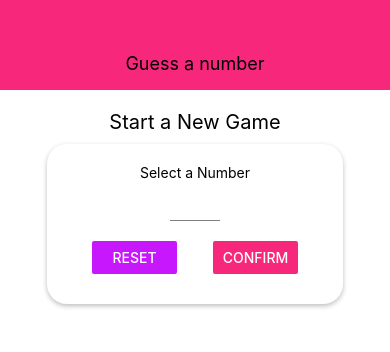
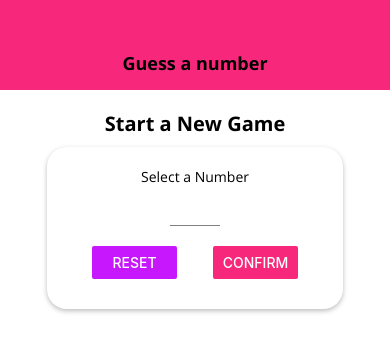
Before and after one commit to floroz/floroz-react-native-guess-a-number, a React Native app: screen / in a window 390 px wide. Shown: the top 352 px of the page. Built offline with nearby package versions, Linux system fonts and the light colour scheme.

Commit message:
fonts and global styles

```diff
--- a/App.js
+++ b/App.js
@@ -1,13 +1,34 @@
 import React from "react";
-import { StyleSheet, Text, View } from "react-native";
+import { StyleSheet, View } from "react-native";
+import * as Font from "expo-font";
+import { AppLoading } from "expo";
 import Header from "./components/Header";
 import StartGameScreen from "./screens/StartGameScreen";
 import GameScreen from "./screens/GameScreen";
 import GameOverScreen from "./components/GameOverScreen";
+import Fonts from "./constants/fonts";
+
+const fetchFonts = () => {
+  return Font.loadAsync({
+    "open-sans": require("./assets/fonts/OpenSans-Regular.ttf"),
+    "open-sans-bold": require("./assets/fonts/OpenSans-Bold.ttf"),
+  });
+};
 
 export default function App() {
   const [userNum, setUserNum] = React.useState(null);
   const [attempts, setAttempts] = React.useState(0);
+  const [isMounted, setIsMounted] = React.useState(false);
+
+  if (!isMounted) {
+    return (
+      <AppLoading
+        startAsync={fetchFonts}
+        onFinish={() => setIsMounted(true)}
+        onError={(err) => console.error(err)}
+      />
+    );
+  }
 
   const startGameHandler = (selectedNumber) => {
     setUserNum(selectedNumber);
@@ -21,6 +42,11 @@ export default function App() {
     setAttempts(numOfRounds);
   };
 
+  const onPlayAgain = () => {
+    setAttempts(0);
+    setUserNum(null);
+  };
+
   let content = <StartGameScreen startGameHandler={startGameHandler} />;
 
   if (userNum && attempts <= 0) {
@@ -32,7 +58,13 @@ export default function App() {
       />
     );
   } else if (attempts > 0) {
-    content = <GameOverScreen attempts={attempts} />;
+    content = (
+      <GameOverScreen
+        attempts={attempts}
+        onPlayAgain={onPlayAgain}
+        userNumber={userNum}
+      />
+    );
   }
 
   return (
@@ -46,5 +78,6 @@ export default function App() {
 const styles = StyleSheet.create({
   screen: {
     flex: 1,
+    fontFamily: Fonts.openSans,
   },
 });
--- a/components/GameOverScreen.js
+++ b/components/GameOverScreen.js
@@ -1,12 +1,15 @@
 import React from "react";
-import { StyleSheet, Text, View } from "react-native";
+import { StyleSheet, Text, Button } from "react-native";
+import Card from "./Card";
 
 const GameOverScreen = (props) => {
   return (
-    <View style={styles.screen}>
+    <Card style={styles.screen}>
       <Text>The Game is Over</Text>
+      <Text>The user number was {props.userNumber}</Text>
       <Text>Computer has guessed in {props.attempts} attemps</Text>
-    </View>
+      <Button title="Play again" onPress={props.onPlayAgain} />
+    </Card>
   );
 };
 
--- a/components/Header.js
+++ b/components/Header.js
@@ -22,6 +22,7 @@ const style = StyleSheet.create({
   headerTitle: {
     color: "black",
     fontSize: 18,
+    fontFamily: "open-sans-bold",
   },
 });
 
--- /dev/null
+++ b/constants/default-styles.js
@@ -0,0 +1,9 @@
+import { StyleSheet } from "react-native";
+import fonts from "./fonts";
+
+const styles = StyleSheet.create({
+  bodyText: {
+    fontFamily: fonts.openSans,
+  },
+});
+export default styles;
--- /dev/null
+++ b/constants/fonts.js
@@ -0,0 +1,4 @@
+export default {
+  openSans: "open-sans",
+  openSansBold: "open-sans-bold",
+};
--- a/package.json
+++ b/package.json
@@ -9,14 +9,15 @@
   },
   "dependencies": {
     "expo": "~37.0.3",
+    "expo-font": "~8.1.0",
     "react": "~16.9.0",
     "react-dom": "~16.9.0",
     "react-native": "https://github.com/expo/react-native/archive/sdk-37.0.1.tar.gz",
     "react-native-web": "~0.11.7"
   },
   "devDependencies": {
-    "babel-preset-expo": "~8.1.0",
-    "@babel/core": "^7.8.6"
+    "@babel/core": "^7.8.6",
+    "babel-preset-expo": "~8.1.0"
   },
   "private": true
 }
--- a/screens/GameScreen.js
+++ b/screens/GameScreen.js
@@ -34,7 +34,6 @@ const GameScreen = ({ userChoice, quitGameHandler, onGameOver }) => {
       (direction === "lower" && currentGuess < userChoice) ||
       (direction === "higher" && currentGuess > userChoice)
     ) {
-      console.log("NONONO ***");
       Alert.alert("Don't lie!", "You know that this is wrong...", [
         { text: "Retry", style: "cancel" },
       ]);
--- a/screens/StartGameScreen.js
+++ b/screens/StartGameScreen.js
@@ -12,6 +12,8 @@ import Card from "../components/Card";
 import Input from "../components/Input";
 import NumberContainer from "../components/NumberContainer";
 import Colors from "../constants/colors";
+import Fonts from "../constants/fonts";
+import defaultStyles from "../constants/default-styles";
 
 const StartGameScreen = ({ startGameHandler }) => {
   const [guess, setGuess] = React.useState("");
@@ -61,7 +63,7 @@ const StartGameScreen = ({ startGameHandler }) => {
       <View style={styles.screen}>
         <Text style={styles.title}>Start a New Game</Text>
         <Card style={styles.inputContainer}>
-          <Text>Select a Number</Text>
+          <Text style={styles.selectNum}>Select a Number</Text>
           <Input
             value={guess}
             onChangeText={guessInputHandler}
@@ -104,6 +106,7 @@ const styles = StyleSheet.create({
   title: {
     fontSize: 20,
     marginVertical: 10,
+    fontFamily: Fonts.openSansBold,
   },
   inputContainer: {
     width: 300,
@@ -128,6 +131,9 @@ const styles = StyleSheet.create({
     marginTop: 20,
     alignItems: "center",
   },
+  selectNum: {
+    ...defaultStyles.bodyText,
+  },
 });
 
 export default StartGameScreen;
```
Also changed, not shown: assets/fonts/OpenSans-Bold.ttf (added), assets/fonts/OpenSans-Regular.ttf (added).
